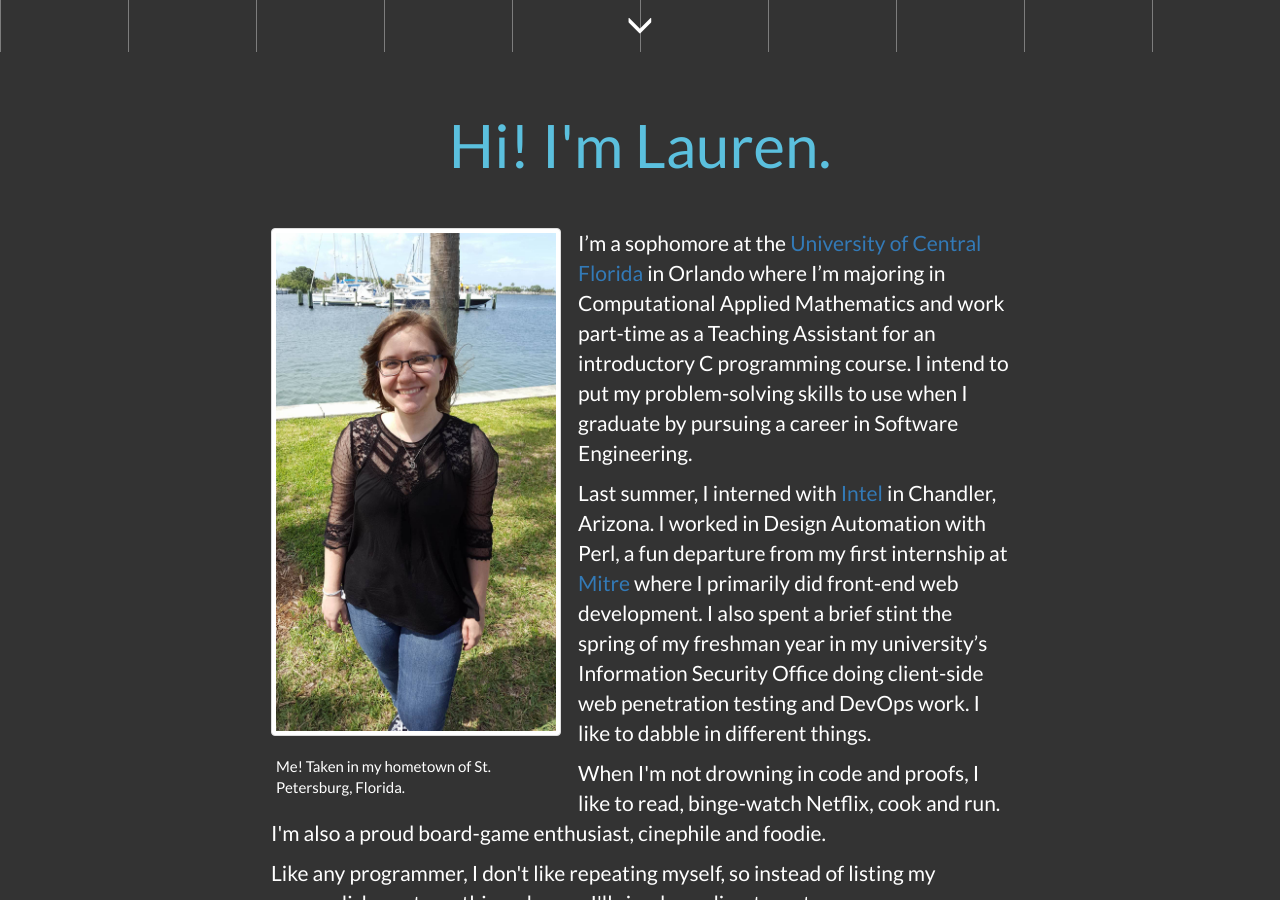
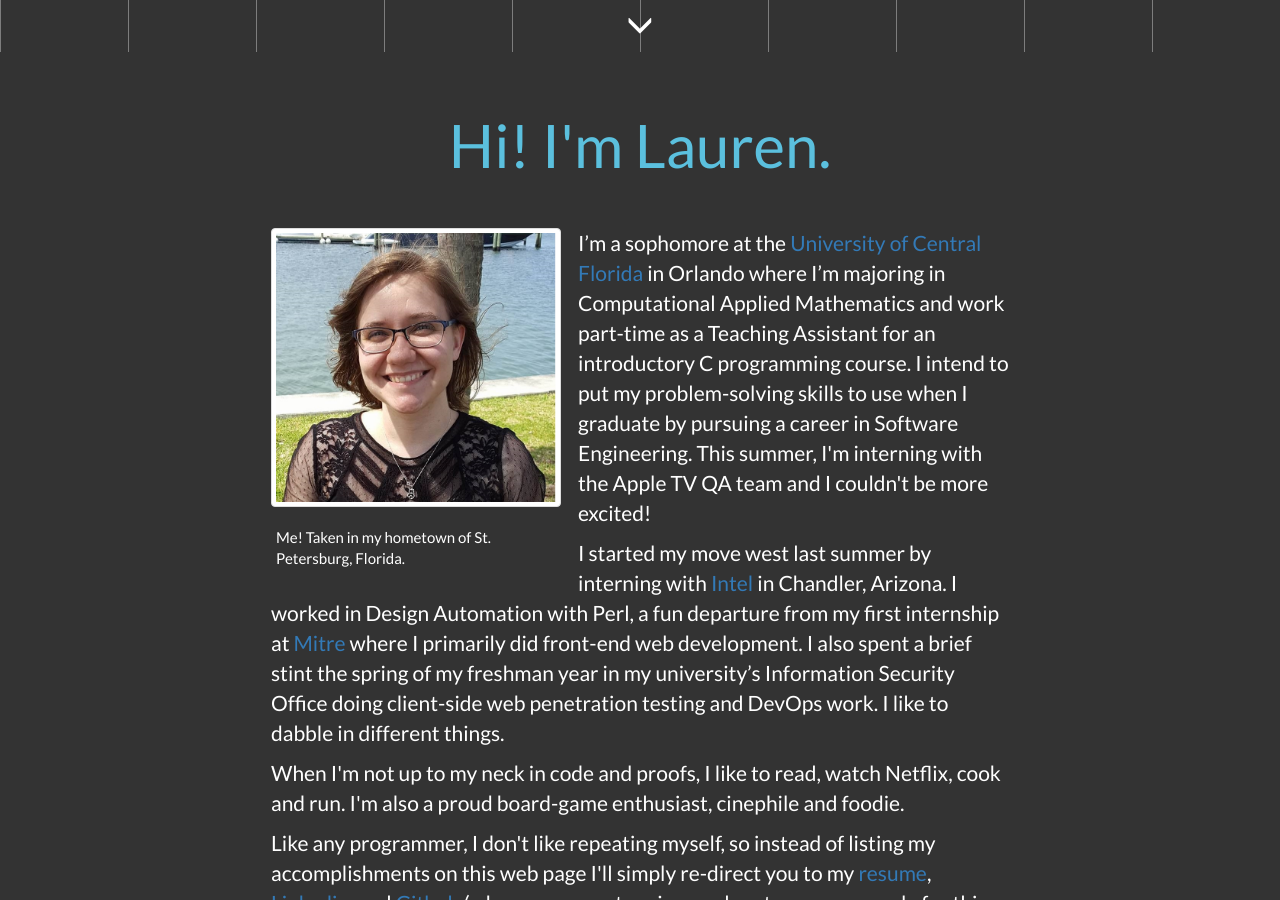
Before and after one commit to hastingsl/hastingsl.github.io, a Jekyll site: the page built from index.html, in a window 1280 px wide and 900 px high, scrolled down 848 px. Built offline with Jekyll 4.4.1, drawn with Linux system fonts in a browser that asks for light colours; nearby versions of some CDN libraries; some of the changed text lies outside the part shown.

Commit message:
Updated resume

```diff
--- a/index.html
+++ b/index.html
@@ -33,16 +33,16 @@ title: Lauren Hastings
     </figcaption>
   </figure>
   <p>
-    I’m a sophomore at the <a href="https://www.ucf.edu" target="_blank"> University of Central Florida</a> in Orlando where I’m majoring in Computational Applied Mathematics and work part-time as a Teaching Assistant for an introductory C programming course. I intend to put my problem-solving skills to use when I graduate by pursuing a career in Software Engineering.
+    I’m a sophomore at the <a href="https://www.ucf.edu" target="_blank"> University of Central Florida</a> in Orlando where I’m majoring in Computational Applied Mathematics and work part-time as a Teaching Assistant for an introductory C programming course. I intend to put my problem-solving skills to use when I graduate by pursuing a career in Software Engineering. This summer, I'm interning with the Apple TV QA team and I couldn't be more excited!
   </p>
   <p>
-    Last summer, I interned with <a href="http://www.intel.com/content/www/us/en/homepage.html" target="_blank">Intel</a> in Chandler, Arizona. I worked in Design Automation with Perl, a fun departure from my first internship at <a href="https://www.mitre.org" target="_blank">Mitre</a> where I primarily did front-end web development. I also spent a brief stint the spring of my freshman year in my university’s Information Security Office doing client-side web penetration testing and DevOps work. I like to dabble in different things.
+    I started my move west last summer by interning with <a href="http://www.intel.com/content/www/us/en/homepage.html" target="_blank">Intel</a> in Chandler, Arizona. I worked in Design Automation with Perl, a fun departure from my first internship at <a href="https://www.mitre.org" target="_blank">Mitre</a> where I primarily did front-end web development. I also spent a brief stint the spring of my freshman year in my university’s Information Security Office doing client-side web penetration testing and DevOps work. I like to dabble in different things.
   </p>
   <p>
-    When I'm not drowning in code and proofs, I like to read, binge-watch Netflix, cook and run. I'm also a proud board-game enthusiast, cinephile and foodie.
+    When I'm not up to my neck in code and proofs, I like to read, watch Netflix, cook and run. I'm also a proud board-game enthusiast, cinephile and foodie.
   </p>
   <p>
-    Like any programmer, I don't like repeating myself, so instead of listing my accomplishments on this web page I'll simply re-direct you to my <a href="files/resume.pdf" target="_blank">resume</a>, <a href="https://www.linkedin.com/in/hastingsl" target="_blank">Linkedin</a>, and <a href="https://www.github.com/hastingsl" target="_blank">Github</a> (which I plan on fleshing out with projects whenever I find time between work and school).
+    Like any programmer, I don't like repeating myself, so instead of listing my accomplishments on this web page I'll simply re-direct you to my <a href="files/resume.pdf" target="_blank">resume</a>, <a href="https://www.linkedin.com/in/hastingsl" target="_blank">Linkedin</a>, and <a href="https://www.github.com/hastingsl" target="_blank">Github</a> (where you can stare in wonder at my source code for this website).
   </p>
   <p>
     Feel free to email me or add me on Linkedin if you'd like to connect!
```
Also changed, not shown: files/me.jpg, 1 other file.
